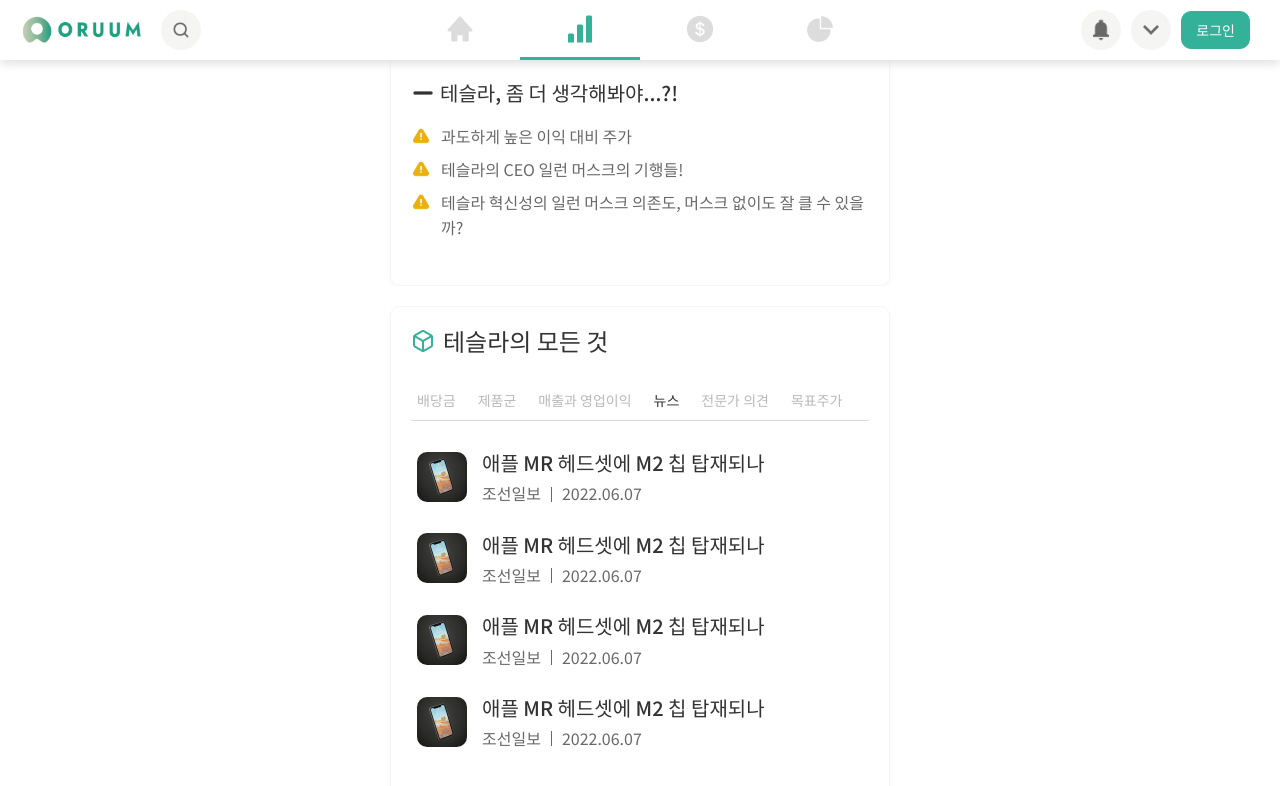
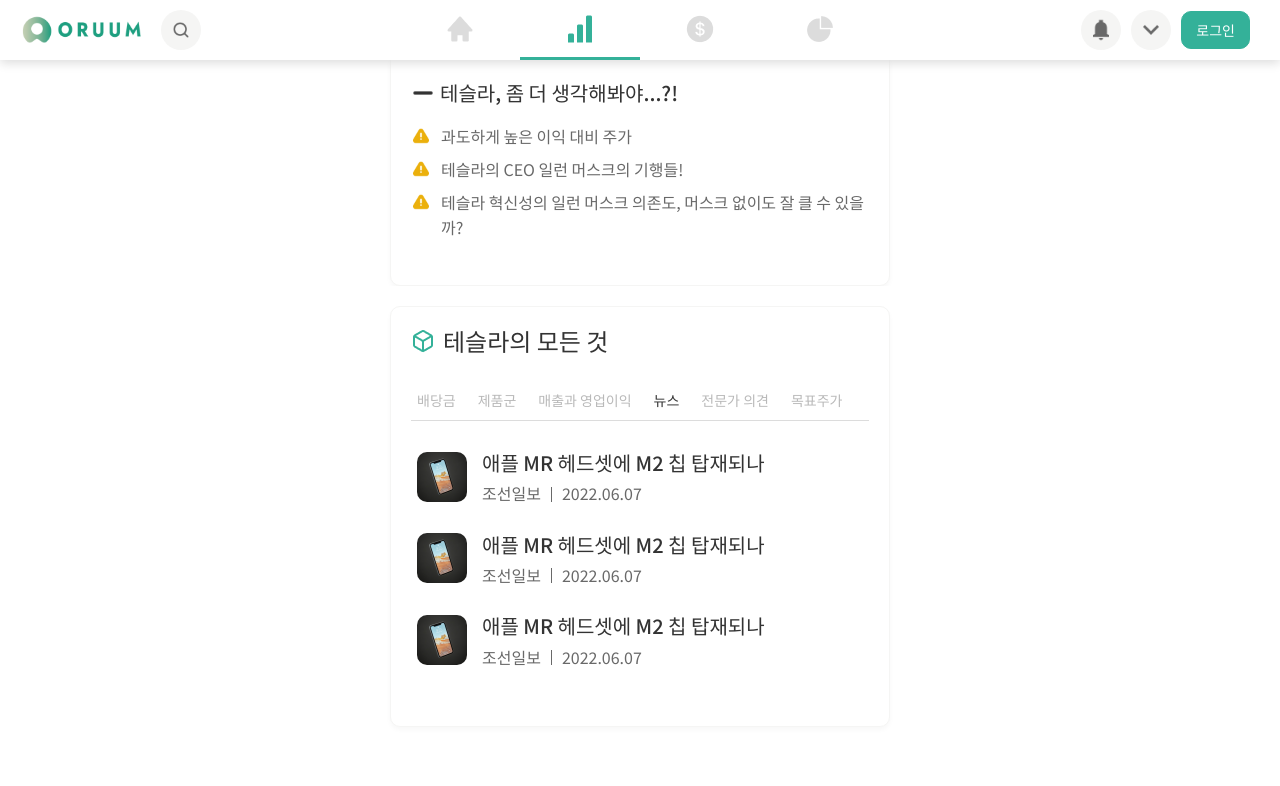
Before and after one commit to GBSIM/oruum_frontend, a React (Create React App) app: page /Stock in a window 1280 px wide. Both pictures are taken after a click on the button "뉴스". Shown: the part 1053-1839 px from the top of the page. Built offline with nearby package versions, Linux system fonts and the light colour scheme.

Commit message:
adjust news

```diff
--- a/src/components/library/ui/stock/StockNews/StockNews.js
+++ b/src/components/library/ui/stock/StockNews/StockNews.js
@@ -3,11 +3,6 @@
 export default function StockNews() {
     return (
         <div>
-            <News
-                image={require('../../images/image/image_product_example.png')}
-                title='애플 MR 헤드셋에 M2 칩 탑재되나'
-                journal='조선일보'
-                date='2022.06.07'></News>
             <News
                 image={require('../../images/image/image_product_example.png')}
                 title='애플 MR 헤드셋에 M2 칩 탑재되나'
```
